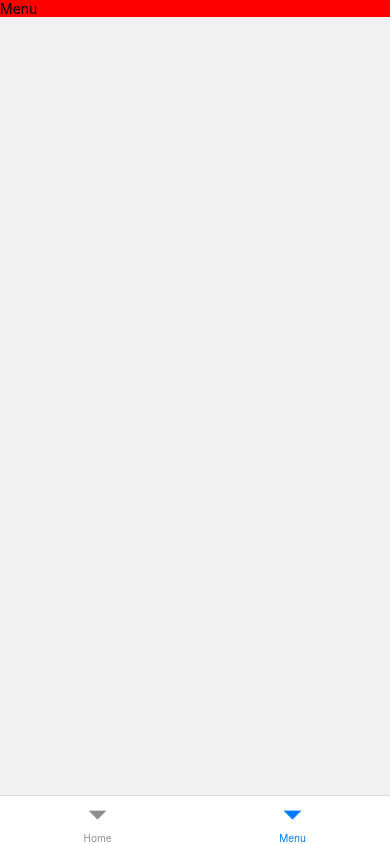
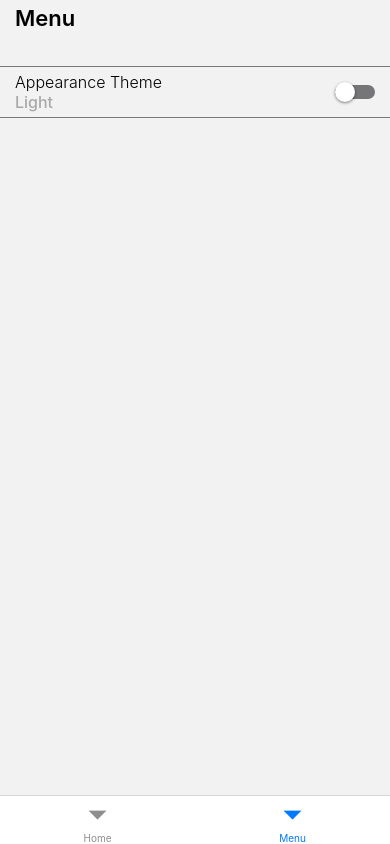
Before and after one commit to GustavoFidencio/RickMorty-V2, a React Native app: screen /Menu in a window 390 px wide. Built offline with nearby package versions, Linux system fonts and the light colour scheme; no server answers.

Commit message:
tela menu

```diff
--- /dev/null
+++ b/src/pages/menu/commons/header.tsx
@@ -0,0 +1,22 @@
+import React, { memo } from "react";
+import styled from 'styled-components/native';
+
+export const Header = memo(() =>
+    <Container>
+        <TitlePage>
+            Menu
+        </TitlePage>
+    </Container>
+);
+
+const Container = styled.View`
+    width: 100%;
+    flex-direction: row;
+    padding: 5px 15px;
+    justify-content: space-between;
+`;
+
+const TitlePage = styled.Text`
+    font-size: 22px;
+    font-weight: 600;
+`;
--- /dev/null
+++ b/src/pages/menu/commons/index.ts
@@ -0,0 +1,2 @@
+export * from './theme';
+export * from './header';
--- /dev/null
+++ b/src/pages/menu/commons/theme.tsx
@@ -0,0 +1,59 @@
+import { Switch } from 'react-native';
+import styled from 'styled-components/native';
+import React, { useState, memo } from "react";
+
+export const Theme = memo(() => {
+
+    const [dark, setDark] = useState(false);
+
+    const _toggle = (val: boolean) => {
+        console.log(val);
+        setDark(val);
+    };
+
+    return (
+        <Container>
+            <ContainerText>
+                <TitleSetting>
+                    Appearance Theme
+                </TitleSetting>
+                <TitleType>
+                    {dark ? 'Dark' : 'Light'}
+                </TitleType>
+            </ContainerText>
+            <Switch
+                value={dark}
+                thumbColor={'white'}
+                onValueChange={_toggle}
+                ios_backgroundColor={"#3e3e3e"}
+                trackColor={{ false: "#767577", true: "#017AFE" }}
+            />
+        </Container>
+    )
+});
+
+const Container = styled.View`
+    width: 100%;
+    margin-top: 30px;
+    flex-direction: row;
+    padding: 5px 15px;
+    align-items: center;
+    border-top-width: .3px;
+    border-bottom-width: .3px;
+    justify-content: space-between;
+    border-color: rgba(0, 0, 0, .5);
+`;
+
+const ContainerText = styled.View`
+`;
+
+const TitleSetting = styled.Text`
+    font-size: 16px;
+    font-weight: 300;
+`;
+
+const TitleType = styled.Text`
+    opacity: .3;
+    font-size: 16px;
+    font-weight: 500;
+`;
--- a/src/pages/menu/index.tsx
+++ b/src/pages/menu/index.tsx
@@ -1,20 +1,14 @@
+import { SafeArea } from './styles';
+
 import React from "react";
-import styled from 'styled-components/native';
-import { View, Text, SafeAreaView } from 'react-native';
+import { View } from 'react-native';
 
-export const Menu = ({ }) => {
+import { Header, Theme } from './commons';
 
-    return (
-        <SafeArea>
-            <View>
-                <Text style={{ backgroundColor: 'red' }}>
-                    Menu
-                </Text>
-            </View>
-        </SafeArea>
-    )
-}
-
-const SafeArea = styled.SafeAreaView`
-    flex: 1;
-`;
+export const Menu = () =>
+    <SafeArea>
+        <View>
+            <Header />
+            <Theme />
+        </View>
+    </SafeArea>
--- /dev/null
+++ b/src/pages/menu/styles.ts
@@ -0,0 +1,5 @@
+import styled from 'styled-components/native';
+
+export const SafeArea = styled.SafeAreaView`
+    flex: 1;
+`;
--- a/src/route/tab.tsx
+++ b/src/route/tab.tsx
@@ -15,7 +15,7 @@ export const TabNavigator = () => {
     return (
         <NavigationContainer independent >
             <Tab.Navigator
-                initialRouteName="Home"
+                initialRouteName="Menu"
                 screenOptions={{
                     headerShown: false,
                 }}
```
